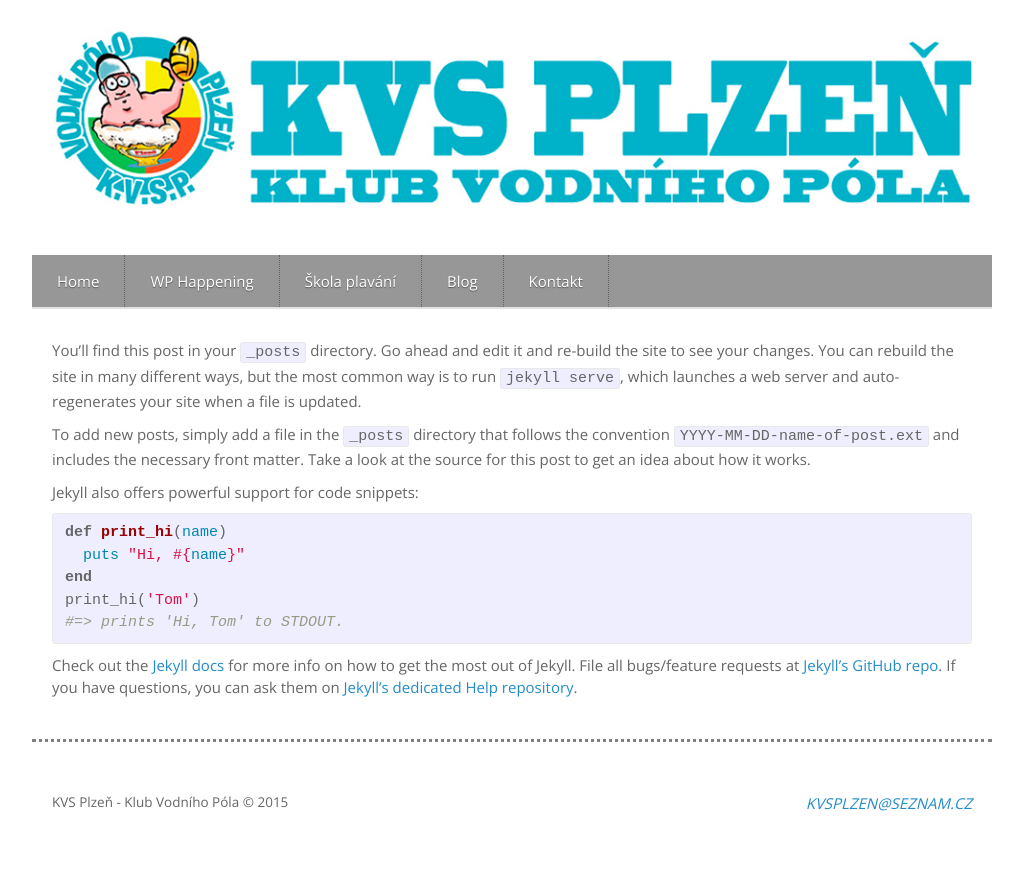
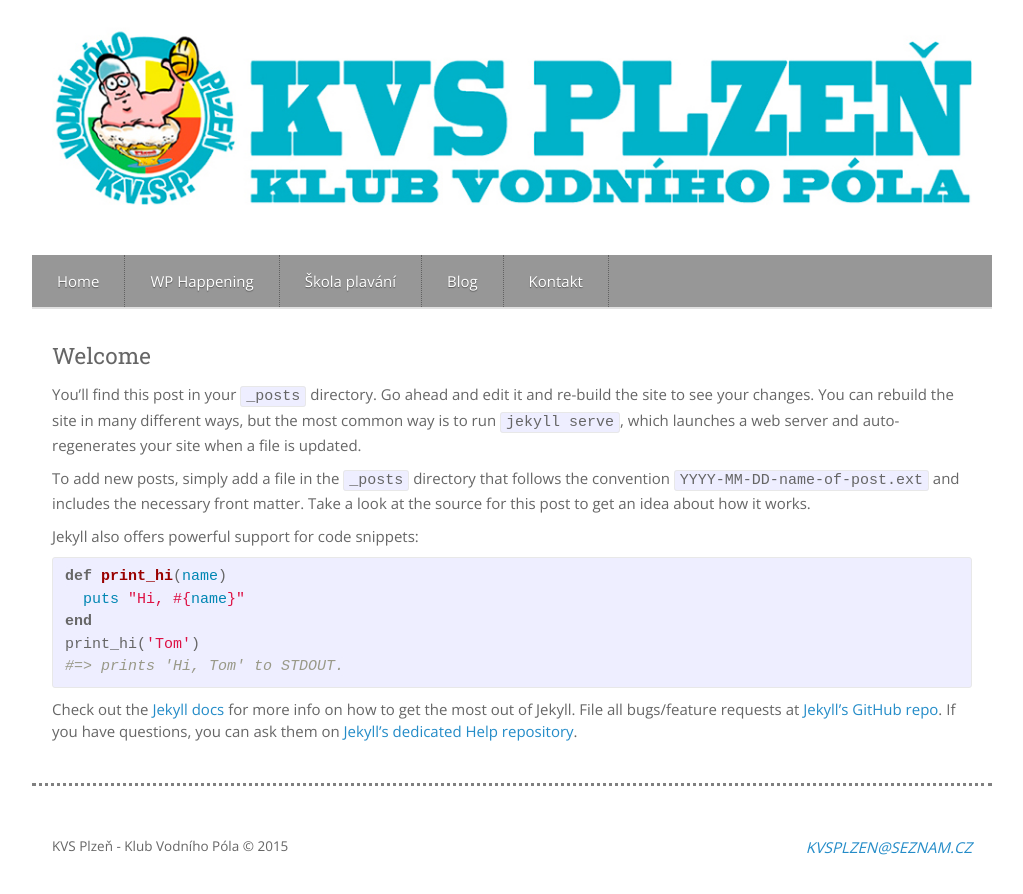
Before and after one commit to SteveVil/KVS-web, a Jekyll site: the page built from _posts/2015-05-09-welcome-to-jekyll.markdown, in a window 1280 px wide. Shown: the top 894 px of the page, without its empty margins (128-1151 px from the left). Built offline with Jekyll 4.4.1, drawn with Linux system fonts in a browser that asks for light colours.

Commit message:
Update 2015-05-09-welcome-to-jekyll.markdown

```diff
--- a/_posts/2015-05-09-welcome-to-jekyll.markdown
+++ b/_posts/2015-05-09-welcome-to-jekyll.markdown
@@ -4,6 +4,9 @@ title:  "Welcome to Jekyll!"
 date:   2015-05-09 15:46:54
 categories: jekyll update
 ---
+
+<h2> Welcome</h2>
+
 You’ll find this post in your `_posts` directory. Go ahead and edit it and re-build the site to see your changes. You can rebuild the site in many different ways, but the most common way is to run `jekyll serve`, which launches a web server and auto-regenerates your site when a file is updated.
 
 To add new posts, simply add a file in the `_posts` directory that follows the convention `YYYY-MM-DD-name-of-post.ext` and includes the necessary front matter. Take a look at the source for this post to get an idea about how it works.
```
